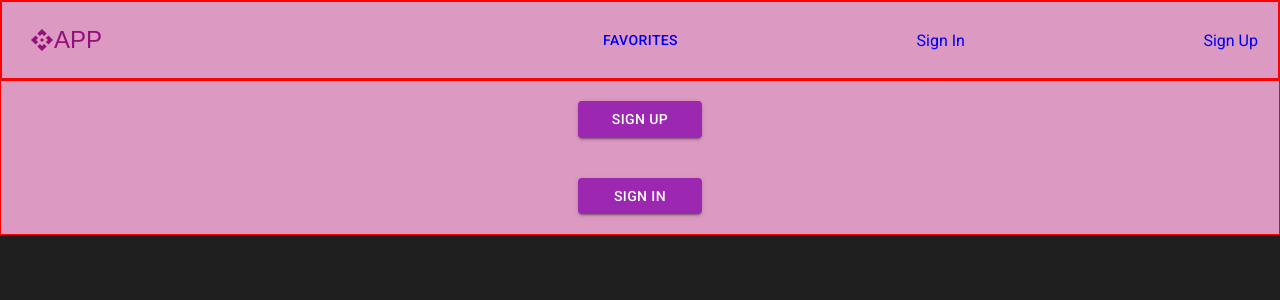
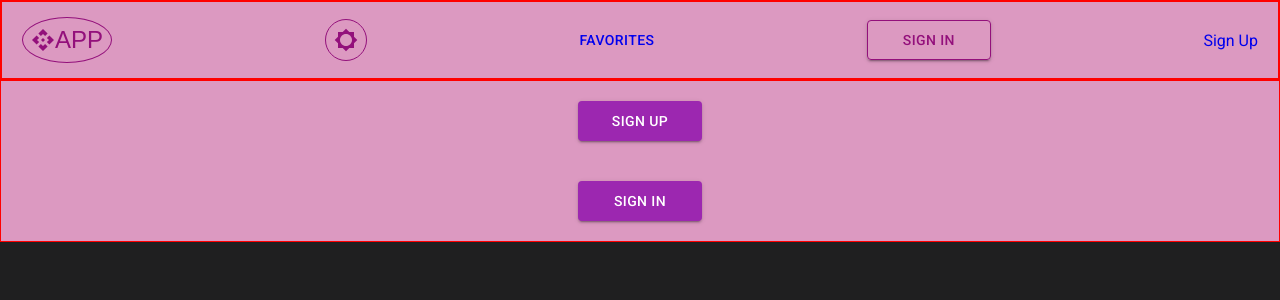
Before and after one commit to Ezoza111/movies_portal, a React (Create React App) app: page /login in a window 1280 px wide. Shown: the top 300 px of the page. Built offline with nearby package versions, Linux system fonts and the light colour scheme; some icons are missing.

Commit message:
refactor: change Header and add new file headerNav. In this file create new component SignIn for routing

```diff
--- a/src/components/stupidComponents/button/MyButton.jsx
+++ b/src/components/stupidComponents/button/MyButton.jsx
@@ -6,8 +6,8 @@ export const MyButton = (props) => {
    return (
       <Button variant="contained"
         onClick={props.functionClick}
-        children={props.name}
-        sx={{width: '10%', height: '50%'}}
+        children={props.name}q
+        style={{width: '10%', height: '40px'}}
         type={props.typeBtn}
       />
    )
--- a/src/layout/header/Header.jsx
+++ b/src/layout/header/Header.jsx
@@ -1,27 +1,29 @@
 import React from "react";
 import styled from "styled-components";
+
 import { Logo } from "../../components/stupidComponents/logo/Logo";
 import { MainContainer } from "../../components/stupidComponents/container/MainContainer.styled";
-import { Entrance } from "../../components/smartComponents/entrance/Entrance";
 import SearchForm from "../../components/smartComponents/searchForm/SearchForm";
 import { SignUpLink } from "../signUpPage/SignUpLink";
-import { Link } from "react-router-dom";
 import { FavoritesLink } from "../favoritesPage/FavoritesLink";
 import { SignInLink } from "../signUpPage/SignInLink";
 import { theme } from "../../styles/Theme";
 import { useTheme } from "../../components/smartComponents/context/ThemeContext";
-import { ThemeIcon } from "../../components/stupidComponents/icon/ThemeIcon";
+import { ThemeIcon } from "../../components/stupidComponents/themeIcon/ThemeIcon";
+import { SignIn } from "./headerNav/SignIn";
 
-export const Header = ({ userName }) => {
+export const Header = ({ userName, changeUserStatus}) => {
   const {isDark} = useTheme();
+  const classStyles = `header ${isDark ? 'dark' : 'light'}`;
+
   return (
-    <StyledHeader className={`header ${isDark ? 'dark' : 'light'}`}>
-      <MainContainer direction={"row"} justify={"space-between"} align={"center"}>
-        <Logo iconId={"logo"} />
+    <StyledHeader className={classStyles}>
+      <MainContainer>
+        <Logo classStyle={isDark}/>
         <ThemeIcon />
         {/* <SearchForm /> */}
         <FavoritesLink />
-        {userName === null ? <SignInLink />: <div>{`${userName}`.toLocaleUpperCase()}</div>}
+        <SignIn userName={userName} changeUserStatus={changeUserStatus} />
         <SignUpLink />
       </MainContainer>
     </StyledHeader>
@@ -35,10 +37,29 @@ const StyledHeader = styled.header`
   display: flex;
   align-items: center;
 
+  div {
+    flex-direction: row;
+    justify-content: space-between;
+    align-items: center;
+  }
   &.dark {
-    background-color: ${theme.colors.primary}
+    background-color: ${theme.colors.primary};
+    color: ${theme.colors.font};
+
+    button {
+      background-color: transparent;
+      color: ${theme.colors.accent};
+      border: 1px solid ${theme.colors.accent};
+    }
   }
   &.light {
-    background-color: ${theme.colors.primaryLight}
+    background-color: ${theme.colors.primaryLight};
+    color: ${theme.colors.accentLight};
+
+    button {
+      background-color: transparent;
+      border: 1px solid ${theme.colors.accentLight};
+      color: ${theme.colors.accentLight};
+    }
   }
 `;
--- /dev/null
+++ b/src/layout/header/headerNav/SignIn.jsx
@@ -0,0 +1,15 @@
+import React from 'react';
+import { useNavigate } from "react-router-dom";
+import { MyButton } from '../../../components/stupidComponents/button/MyButton';
+
+export const SignIn = ({userName, changeUserStatus}) => {
+    const navigate = useNavigate();
+
+    const signIn = <MyButton name='Sign In'functionClick={() => navigate('/login')} />;
+    const exit = <MyButton name='Exit' functionClick={()=>changeUserStatus(null)} />;
+    const user = <h3>{`${userName}`.toLocaleUpperCase()}</h3>;
+
+    return (
+        userName === null ? signIn : <>{user} {exit}</>
+    )
+}
```
